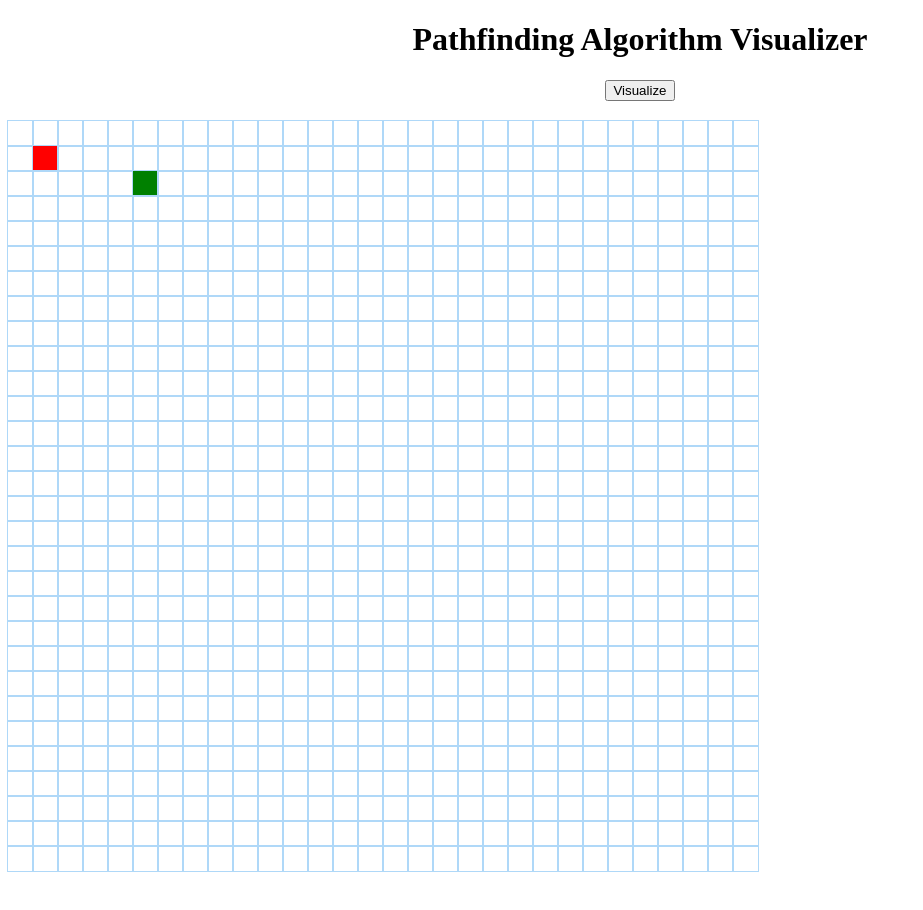
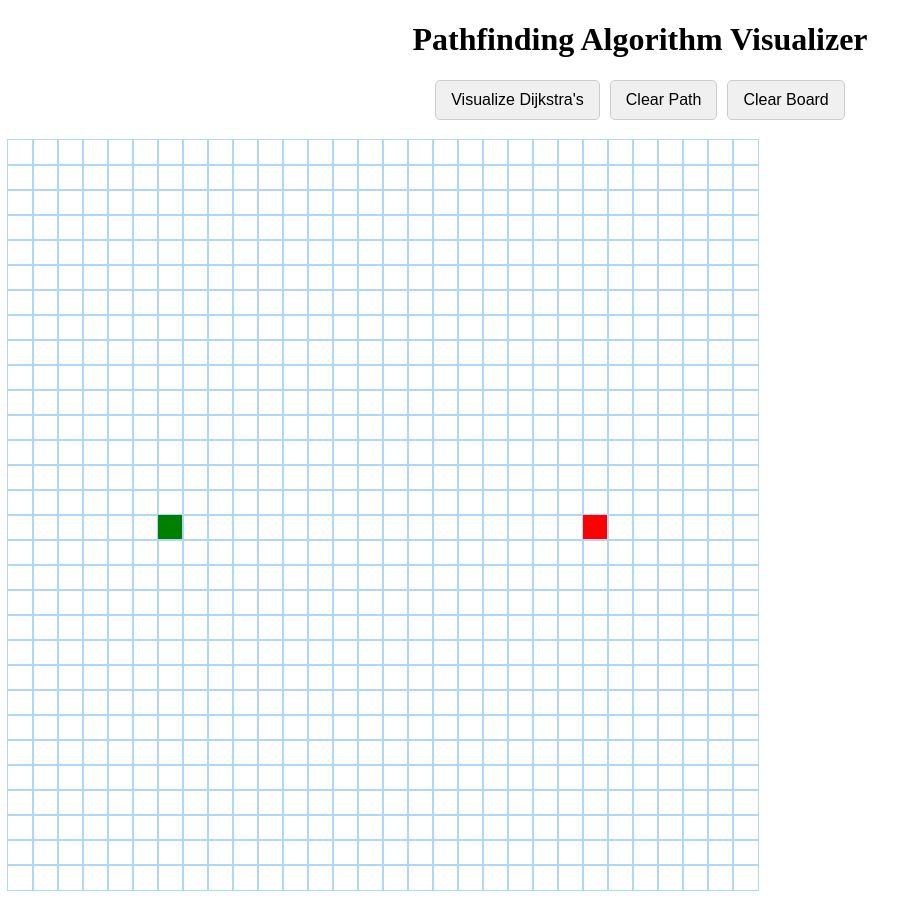
Before and after one commit to pudeesht/Path-Visualizer, a React (Vite) app: page / in a window 1280 px wide. Shown: the whole page, without its empty margins (0-923 px from the left). Built offline with nearby package versions, Linux system fonts and the light colour scheme.

Commit message:
Added controls panel and buttons

```diff
--- a/src/App.jsx
+++ b/src/App.jsx
@@ -1,11 +1,64 @@
-import React from 'react';
+import React,{useRef} from 'react';
 import Grid from './components/grid';
 import './App.css';
+import ControlPanel from './components/controlPanel';
+
+
+const GRID_ROWS =30;
+const GRID_COLS = 30;
+
+
 function App() {
+
+  const gridRef=useRef();
+
+  const handleVisualize=()=>{
+    if(gridRef.current)
+    {
+      gridRef.current.visualize();
+    }
+  }
+
+
+  const handleClearBoard=()=>{
+    if(gridRef.current)
+    {
+      gridRef.current.clearBoard();
+    }
+  }
+
+  const handleClearPath=()=>{
+    if(gridRef.current)
+    {
+      gridRef.current.clearPath();
+    }
+  }
+
   return (
     <div className="App">
+
+
+
+
       <h1>Pathfinding Algorithm Visualizer</h1>
-      <Grid/>
+
+
+
+       <ControlPanel
+       onClearBoard={handleClearBoard}
+       onVisualize={handleVisualize}
+       onClearPath={handleClearPath}
+       />
+
+      <Grid
+      ref={gridRef}
+      rows={GRID_ROWS}
+      cols={GRID_COLS}
+      />
+
+
+
+
     </div>
   );
 }
--- /dev/null
+++ b/src/components/controlPanel.css
@@ -0,0 +1,20 @@
+.control-panel {
+  margin-bottom: 20px;
+  display: flex;
+  gap: 10px;
+  justify-content: center;
+  align-items: center;
+}
+
+.button {
+  padding: 10px 15px;
+  font-size: 16px;
+  cursor: pointer;
+  border: 1px solid #ccc;
+  border-radius: 5px;
+  background-color: #f0f0f0;
+}
+
+.button:hover {
+  background-color: #e0e0e0;
+}
--- /dev/null
+++ b/src/components/controlPanel.jsx
@@ -0,0 +1,21 @@
+import React from 'react';
+import './ControlPanel.css';
+
+
+const ControlPanel = ({ onVisualize, onClearBoard, onClearPath }) => {
+  return (
+    <div className="control-panel">
+      <button onClick={onVisualize} className="button">
+        Visualize Dijkstra's
+      </button>
+      <button onClick={onClearPath} className="button">
+        Clear Path
+      </button>
+      <button onClick={onClearBoard} className="button">
+        Clear Board
+      </button>
+    </div>
+  );
+};
+
+export default ControlPanel;
--- a/src/components/grid.jsx
+++ b/src/components/grid.jsx
@@ -1,11 +1,25 @@
-import React, { useState, useEffect, useRef } from 'react';
+import React, { useState, useEffect, useRef,forwardRef, useImperativeHandle } from 'react';
 import Node from './Node';
 import './Grid.css';
 import { dijkstra, getNodesInShortestPathOrder } from '../algorithms/dijkstra';
 
 
-const GRID_ROWS =30;
-const GRID_COLS = 30;
+// const GRID_ROWS =30;
+// const GRID_COLS = 30;
+
+
+//rows cols app.jsx se use kar
+
+const Grid = forwardRef((props,ref ) => {
+
+
+  const [grid, setGrid] = useState([]);
+  const [isMousePressed, setIsMousePressed] = useState(false);
+  const lastHoveredNodeRef = useRef(null);
+  const {rows:GRID_ROWS,cols:GRID_COLS}=props;
+  //this indicates if start or end node is being dragged
+  const [nodeBeingDragged, setnodeBeingDragged] = useState(null);
+
 
 const createInitialGrid = () => {
   const grid = [];
@@ -15,8 +29,8 @@ const createInitialGrid = () => {
       currentRow.push({
         row,
         col,
-        isStart: row === 2 && col === 5,
-        isEnd: row === 1 && col === 1,
+        isStart: row === Math.floor(GRID_ROWS / 2) && col === Math.floor(GRID_COLS / 5),
+        isEnd: row === Math.floor(GRID_ROWS / 2) && col === GRID_COLS - 1 - Math.floor(GRID_COLS / 5),
         isWall: false,
         distance: Infinity,
         isVisited: false,
@@ -29,20 +43,68 @@ const createInitialGrid = () => {
   return grid;
 };
 
-const Grid = () => {
-  const [grid, setGrid] = useState([]);
-  const [isMousePressed, setIsMousePressed] = useState(false);
-  const lastHoveredNodeRef = useRef(null);
 
-  const [nodeBeingDragged, setnodeBeingDragged] = useState(null);
+const clearBoard = () => {
+    // setIsAnimating(false);
+
+    // Clear any lingering animation classes from the DOM
+    const nodes = document.getElementsByClassName('node');
+    for (const node of nodes) {
+        if (!node.className.includes('node-start') && !node.className.includes('node-end')) {
+            node.className = 'node';
+        }
+    }
+
+    // Generate a brand new grid and set it as the state.
+    const newGrid = createInitialGrid(GRID_ROWS, GRID_COLS);
+    setGrid(newGrid);
+  };
+
+
+const clearPath = () => {
+    // We disable mouse events during animation, so let's reset that state.
+    // We'll add this state in the next big step. For now, it's good practice.
+    // setIsAnimating(false);
+
+    setGrid(prevGrid => {
+      const newGrid = prevGrid.map(row =>
+        row.map(node => {
+          // Check if the node is the start or end node to avoid clearing its class
+          // const isSpecialNode = node.isStart || node.isEnd;
+
+          // Reset the DOM element's class, but preserve walls, start, and end nodes.
+          const nodeElement = document.getElementById(`node-${node.row}-${node.col}`);
+          if (nodeElement) {
+              if (node.isStart) {
+                  nodeElement.className = 'node node-start';
+              } else if (node.isEnd) {
+                  nodeElement.className = 'node node-end';
+              } else if (node.isWall) {
+                  nodeElement.className = 'node node-wall';
+              } else {
+                  nodeElement.className = 'node';
+              }
+          }
+
+          // Return a new node object, keeping wall status, but resetting others.
+          return {
+            ...node,
+            distance: Infinity,
+            isVisited: false,
+            isPath: false,
+            previousNode: null,
+          };
+        })
+      );
+      return newGrid;
+    });
+};
 
 
 const resetGridKeepWalls = () => {
   setGrid(prevGrid => {
     const newGrid = prevGrid.map(row => {
       return row.map(node => {
-        // Create a new node object, preserving walls
-        // but resetting everything else.
         const newNode = {
           ...node,
           isVisited: false,
@@ -50,8 +112,6 @@ const resetGridKeepWalls = () => {
           distance: Infinity,
           previousNode: null,
         };
-        // Reset the visual state, but don't remove the wall class instantly
-        // This is more about resetting the algorithm properties
         if (node.isStart) {
             document.getElementById(`node-${node.row}-${node.col}`).className = 'node node-start';
         } else if (node.isEnd) {
@@ -65,8 +125,19 @@ const resetGridKeepWalls = () => {
     return newGrid;
   });
 };
-///////////////
 
+//thru this hamara jo parent hai (app.jsx) woh uske child(grid.jsx)ke functions ko call kar sakta hai
+useImperativeHandle(ref, () => ({
+    visualize: () => {
+      visualizeDijkstra();
+    },
+    clearBoard: () => {
+      clearBoard();
+    },
+    clearPath: () => {
+      clearPath();
+    },
+  }));
 
 const animateDijkstra = (visitedNodesInOrder, nodesInShortestPathOrder) => {
     for (let i = 0; i <= visitedNodesInOrder.length; i++) {
@@ -113,54 +184,6 @@ const animateDijkstra = (visitedNodesInOrder, nodesInShortestPathOrder) => {
     }
   };
 
-  //  const animateDijkstra = (visitedNodesInOrder, nodesInShortestPathOrder) => {
-  //   for (let i = 0; i <= visitedNodesInOrder.length; i++) {
-  //     // When we have animated all the visited nodes, animate the shortest path
-  //     if (i === visitedNodesInOrder.length) {
-  //       setTimeout(() => {
-  //         animateShortestPath(nodesInShortestPathOrder);
-  //       }, 10 * i); // 10ms delay per node
-  //       return;
-  //     }
-
-  //     // For each visited node, schedule a state update
-  //     setTimeout(() => {
-  //       const node = visitedNodesInOrder[i];
-  //       setGrid(prevGrid => {
-  //         const newGrid = prevGrid.map(row => row.slice());
-  //         const gridNode = newGrid[node.row][node.col];
-  //         const newGridNode = {
-  //           ...gridNode,
-  //           isVisited: true,
-  //         };
-  //         newGrid[node.row][node.col] = newGridNode;
-  //         return newGrid;
-  //       });
-  //     }, 10 * i);
-  //   }
-  // };
-
-  // const animateShortestPath = (nodesInShortestPathOrder) => {
-  //   for (let i = 0; i < nodesInShortestPathOrder.length; i++) {
-  //     setTimeout(() => {
-  //       const node = nodesInShortestPathOrder[i];
-  //       setGrid(prevGrid => {
-  //         const newGrid = prevGrid.map(row => row.slice());
-  //         const gridNode = newGrid[node.row][node.col];
-  //         const newGridNode = {
-  //           ...gridNode,
-  //           isPath: true,
-  //         };
-  //         newGrid[node.row][node.col] = newGridNode;
-  //         return newGrid;
-  //       });
-  //     }, 50 * i); // 50ms delay for a slower, more dramatic path animation
-  //   }
-  // };
-
-
-
-///////////////
    const visualizeDijkstra = () => {
     // 1. Reset the board's visual state from any previous run.
     resetGridKeepWalls();
@@ -192,39 +215,24 @@ const animateDijkstra = (visitedNodesInOrder, nodesInShortestPathOrder) => {
     console.log("Visualize button clicked!");
   };
 
-
-  // const visualizeDijkstra = () => {
-  //   // 1. Find the start and end nodes from the current grid state.
-  //   let startNode = null;
-  //   let endNode = null;
-  //   for (const row of grid) {
-  //     for (const node of row) {
-  //       if (node.isStart) startNode = node;
-  //       if (node.isEnd) endNode = node;
-  //     }
-  //   }
-
-  //   if (!startNode || !endNode) return;
-
-  //   // 2. Run the Dijkstra algorithm.
-  //   const visitedNodesInOrder = dijkstra(grid, startNode, endNode);
-  //   const nodesInShortestPathOrder = getNodesInShortestPathOrder(endNode);
-
-  //   // 3. Kick off the animation.
-  //   animateDijkstra(visitedNodesInOrder, nodesInShortestPathOrder);
-  // };
-
   useEffect(() => {
     setGrid(createInitialGrid());
   }, []);
 
   const toggleWall = (row, col) => {
     setGrid(prevGrid => {
+
+      //this line makes shallow copy of each row of original grid , AGAR SEEDHA GRID.SLICE KARTE TOH BAHAR KE ARRAY KI SHALLOW COPY BANTI, ANDAR KA CONTENT SAME HOTA TOH ANY CHANGES ON NEW WOULD HAVE CAUSED CHANGES ON OLD ONE TOO
       const newGrid = prevGrid.map(gridRow => gridRow.slice());
       const node = newGrid[row][col];
+
       if (node.isStart || node.isEnd) return prevGrid;
+
+      //yaha pe i made a change ki a click will make a wall, not toggle the wall status
       // const newNode = { ...node, isWall: !node.isWall };
       const newNode = { ...node, isWall: true };
+
+
       newGrid[row][col] = newNode;
       return newGrid;
     });
@@ -320,7 +328,7 @@ const animateDijkstra = (visitedNodesInOrder, nodesInShortestPathOrder) => {
 
   return (
     <>
-      <button onClick={visualizeDijkstra}>Visualize</button>
+      {/* <button onClick={visualizeDijkstra}>Visualize</button> */}
       <div
         className="grid"
         onMouseDown={handleMouseDown}
@@ -354,6 +362,6 @@ const animateDijkstra = (visitedNodesInOrder, nodesInShortestPathOrder) => {
 
 
   );
-};
+});
 
 export default Grid;
```
Also changed, not shown: src/algorithms/dijkstra.js (+4 -184 lines), 1 other file (tests, documents, lock files or other folders).
